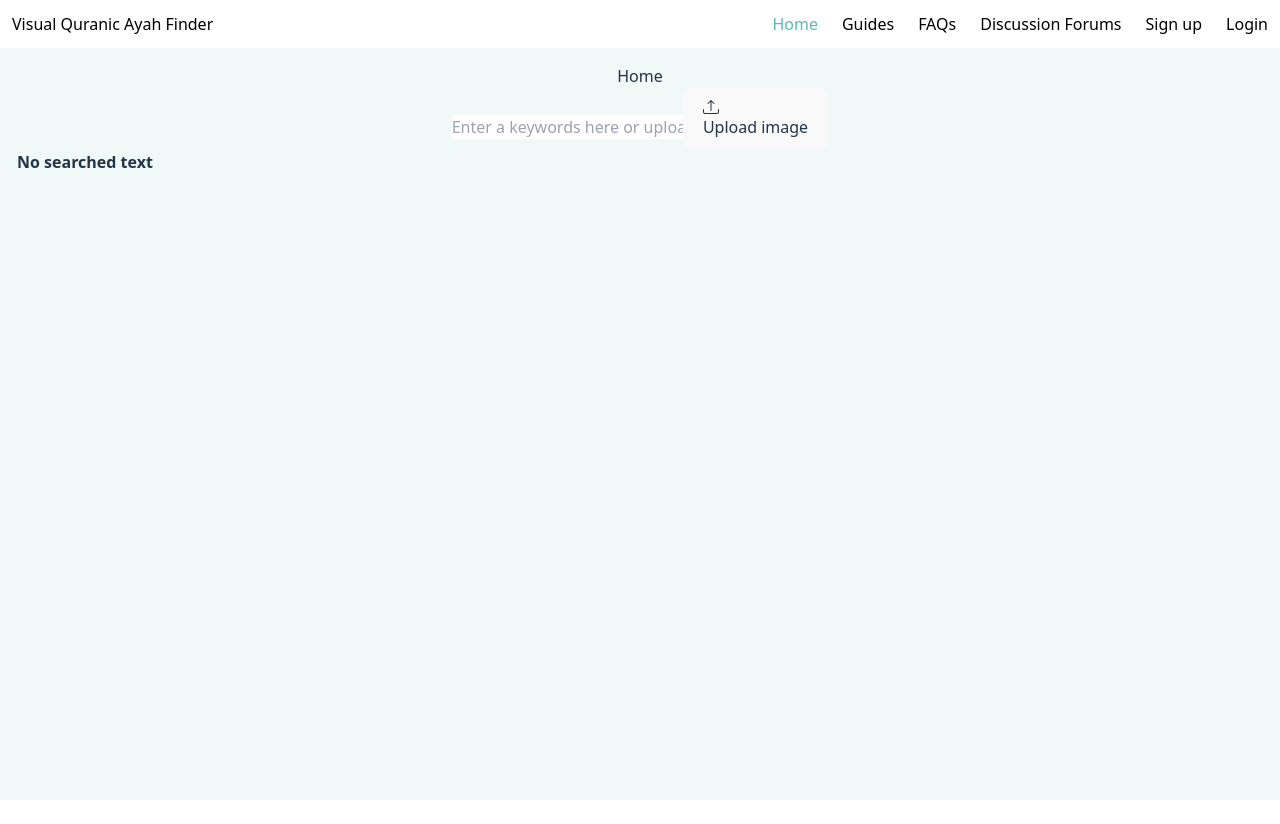
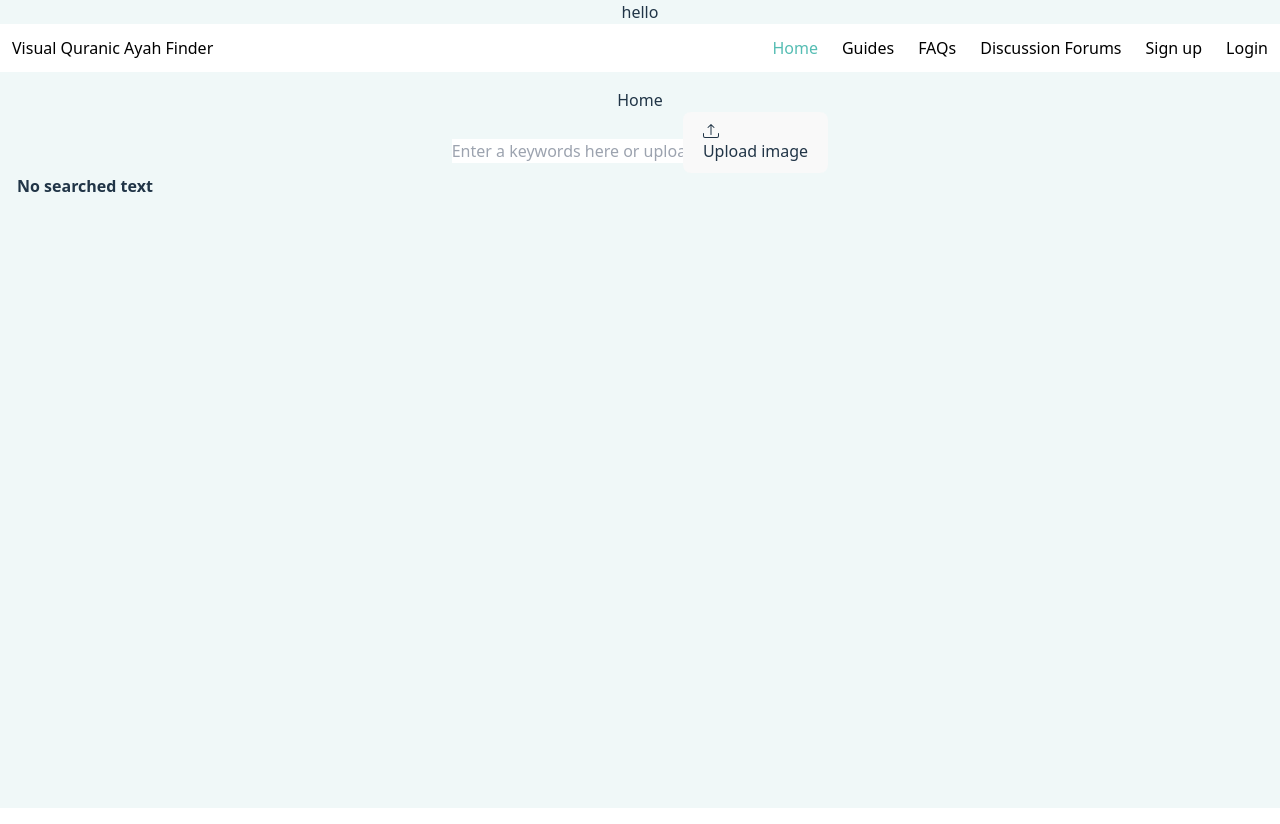
Before and after one commit to sidrams/UoL-Final-project-code, a React (Vite) app in the folder quranic-ayah-finder/: page / in a window 1280 px wide. Before the commit the page ends 800 px from the top, so only its background shows below. Built offline with nearby package versions, Linux system fonts and the light colour scheme.

Commit message:
temp test code

```diff
--- a/quranic-ayah-finder/src/App.jsx
+++ b/quranic-ayah-finder/src/App.jsx
@@ -11,9 +11,9 @@ import { Route, Routes } from 'react-router-dom'
 
 
 function App() {
-
   return (
     <>
+    <h1>hello</h1>
       <Navbar />
       <div className='container items-center m-auto'>
         <Routes>
```
Also changed, not shown: quranic-ayah-finder/jsconfig.json (added, +7 -0 lines), quranic-ayah-finder/package.json (+10 -1 lines), 2 other files (tests, documents, lock files or other folders).
